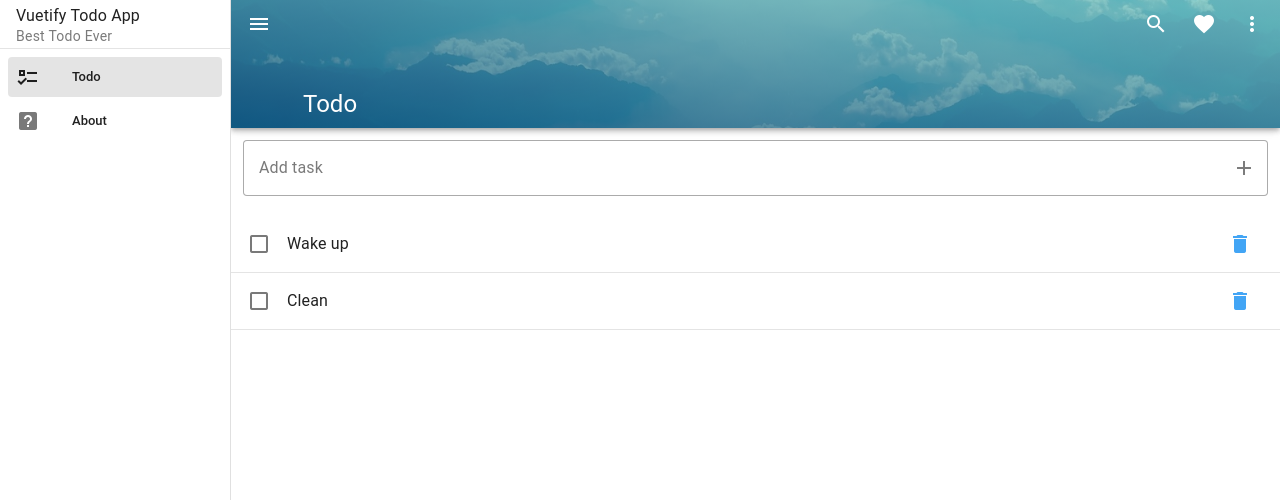
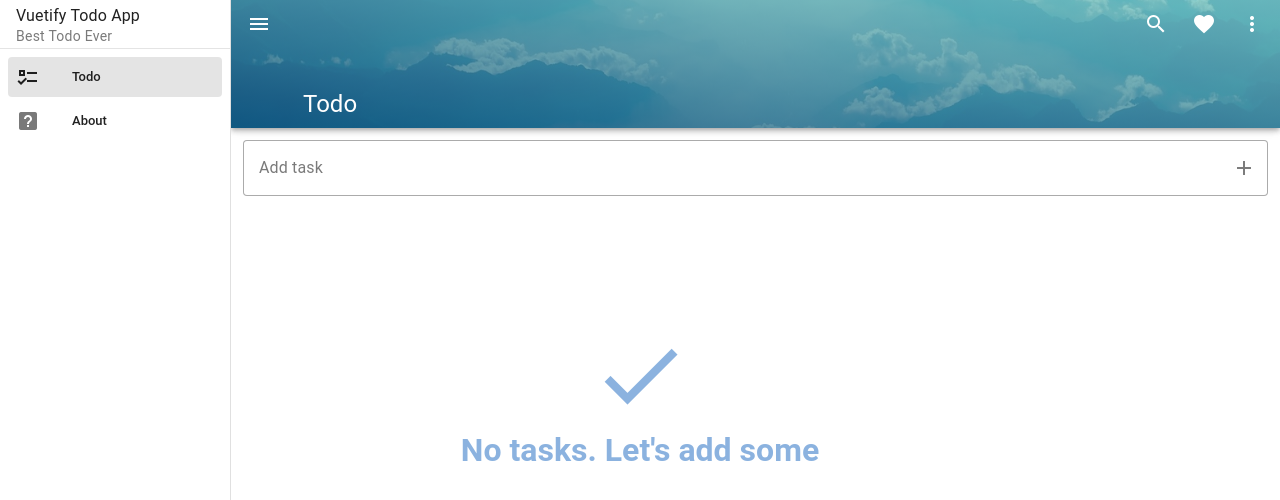
Before and after one commit to rborowski/vuetify-sample, a Vue app: page / in a window 1280 px wide. Shown: the top 500 px of the page. Built offline with nearby package versions, Linux system fonts and the light colour scheme.

Commit message:
Improve no-tasks message

```diff
--- a/package.json
+++ b/package.json
@@ -16,6 +16,7 @@
   },
   "devDependencies": {
     "@vitejs/plugin-vue": "^4.0.0",
+    "sass": "^1.69.5",
     "unplugin-fonts": "^1.0.3",
     "vite": "^4.2.0",
     "vite-plugin-vuetify": "^1.0.0"
--- a/src/views/Todo.vue
+++ b/src/views/Todo.vue
@@ -11,7 +11,13 @@
       @click:append-inner="addTask"
       @keydown.enter.exact="addTask"
     />
-    <h1 v-if="tasks.length === 0" class="text-center text-grey"> No todos added yet. Let's add some</h1>
+    <div v-if="tasks.length === 0" class="text-primary no-tasks text-center">
+      <v-icon
+        icon="mdi-check"
+        size="100"
+      ></v-icon>
+      <h1>No tasks. Let's add some</h1>
+    </div>
     <v-list v-else  select-strategy="classic" class="px-0">
       <div v-for="task in tasks" :key="task.id">
         <v-list-item
@@ -53,16 +59,16 @@ import { ref } from "vue";
 
 const newTaskTitle = ref('')
 const tasks = ref([
-  {
-  id: "1a",
-  title: "Wake up",
-  done: false
-  },
-  {
-  id: "2a",
-  title: "Clean",
-  done: false
-  }
+  // {
+  // id: "1a",
+  // title: "Wake up",
+  // done: false
+  // },
+  // {
+  // id: "2a",
+  // title: "Clean",
+  // done: false
+  // }
 ])
 
 function doneTask(taskId) {
@@ -85,3 +91,15 @@ function addTask() {
 }
 
 </script>
+
+
+<style lang="sass">
+  .no-tasks
+    position: absolute
+    left: 50%
+    top: 50%
+    transform: translate(-50%, -50%)
+    opacity: 0.5
+
+
+</style>
```
Also changed, not shown: 1 other file (tests, documents, lock files or other folders).
